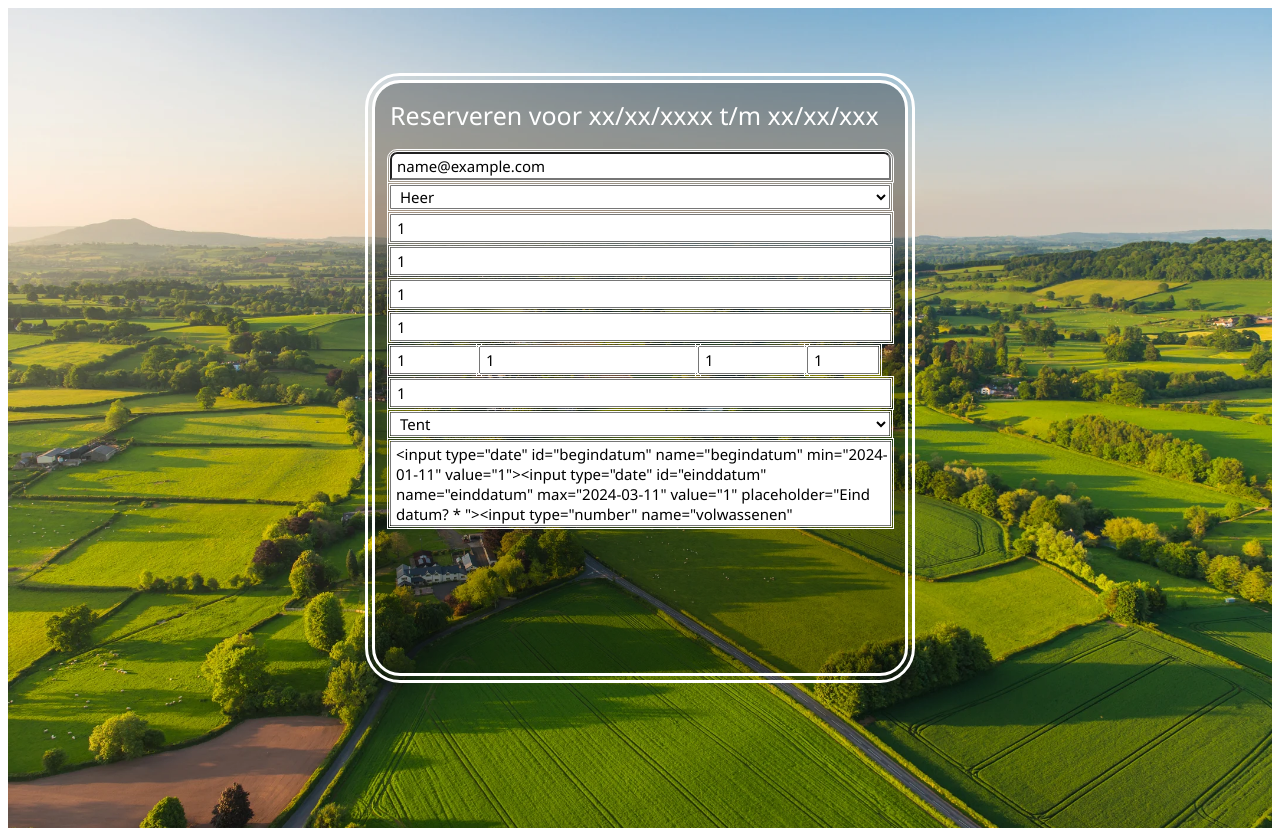
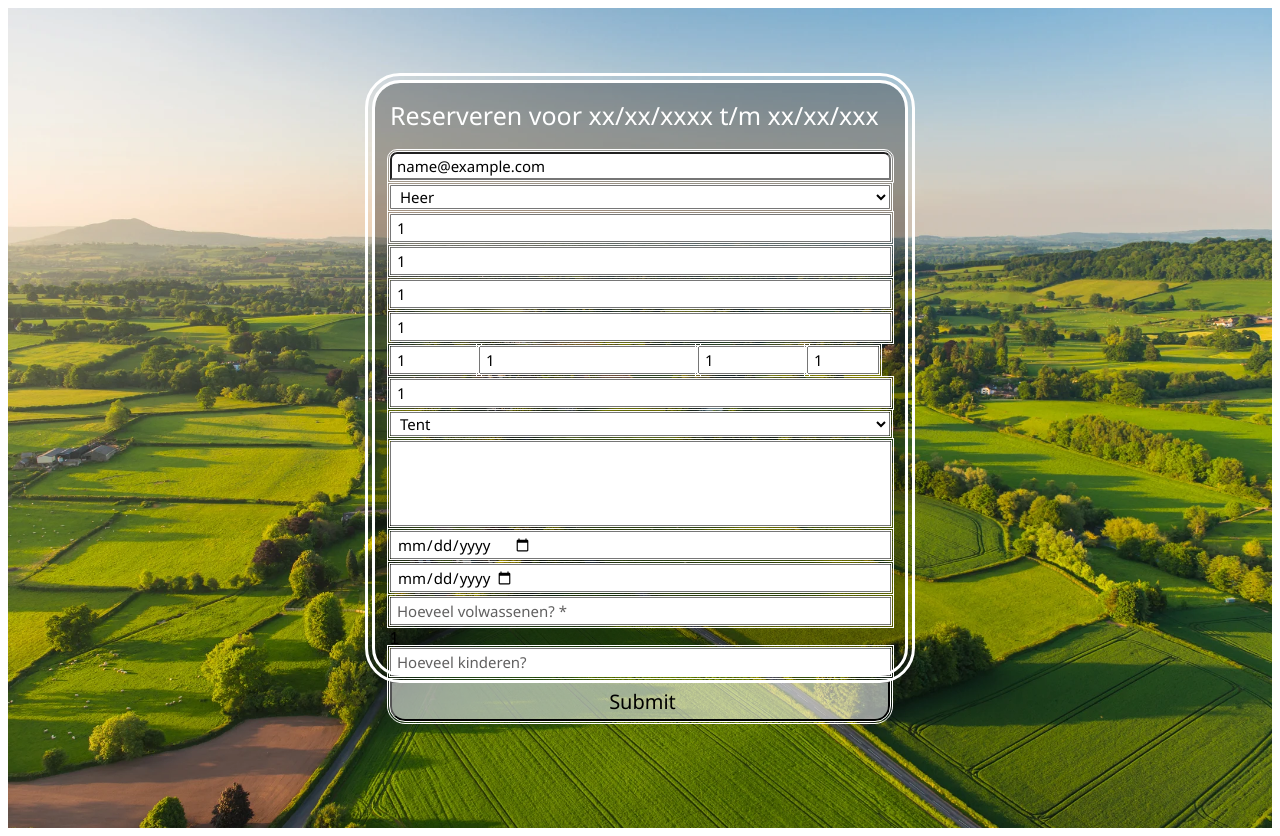
Before and after one commit to Gamelink2/BBB, a PHP site: page /Reservering.php in a window 1280 px wide. Run offline with PHP 8.4, Linux system fonts and the light colour scheme; the visitor is signed in with stand-in values (Sample User, id 1).

Commit message:
Update Reservering.php

```diff
--- a/public/Reservering.php
+++ b/public/Reservering.php
@@ -106,7 +106,7 @@
                 if (isset($_SESSION['verzoek'])) {
                     echo '
                     <textarea class="fmsg" id="verzoek" name="verzoek" form="contactForm" placeholder="Speciale verzoeken: (Mogelijk ten extra kosten i.v.m. verzoek)"
-                    value="'. $_SESSION['verzoek'].'"
+                    value="'. $_SESSION['verzoek'].'">
                     </textarea>';
                 } else {
                     echo '<textarea class="fmsg" id="verzoek" name="verzoek" form="contactForm" placeholder="Speciale verzoeken: (Mogelijk ten extra kosten i.v.m. verzoek)"></textarea>';
```
